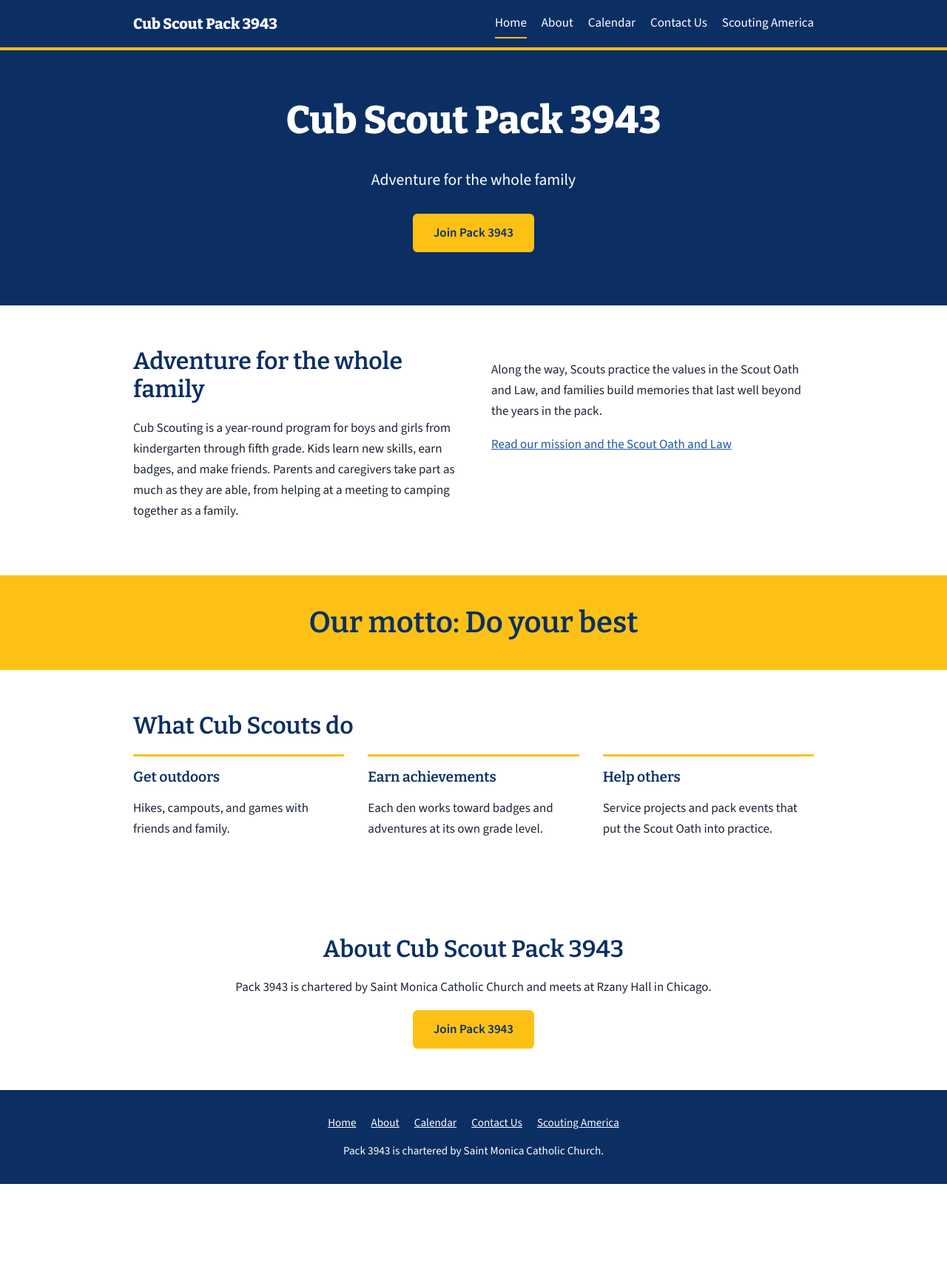
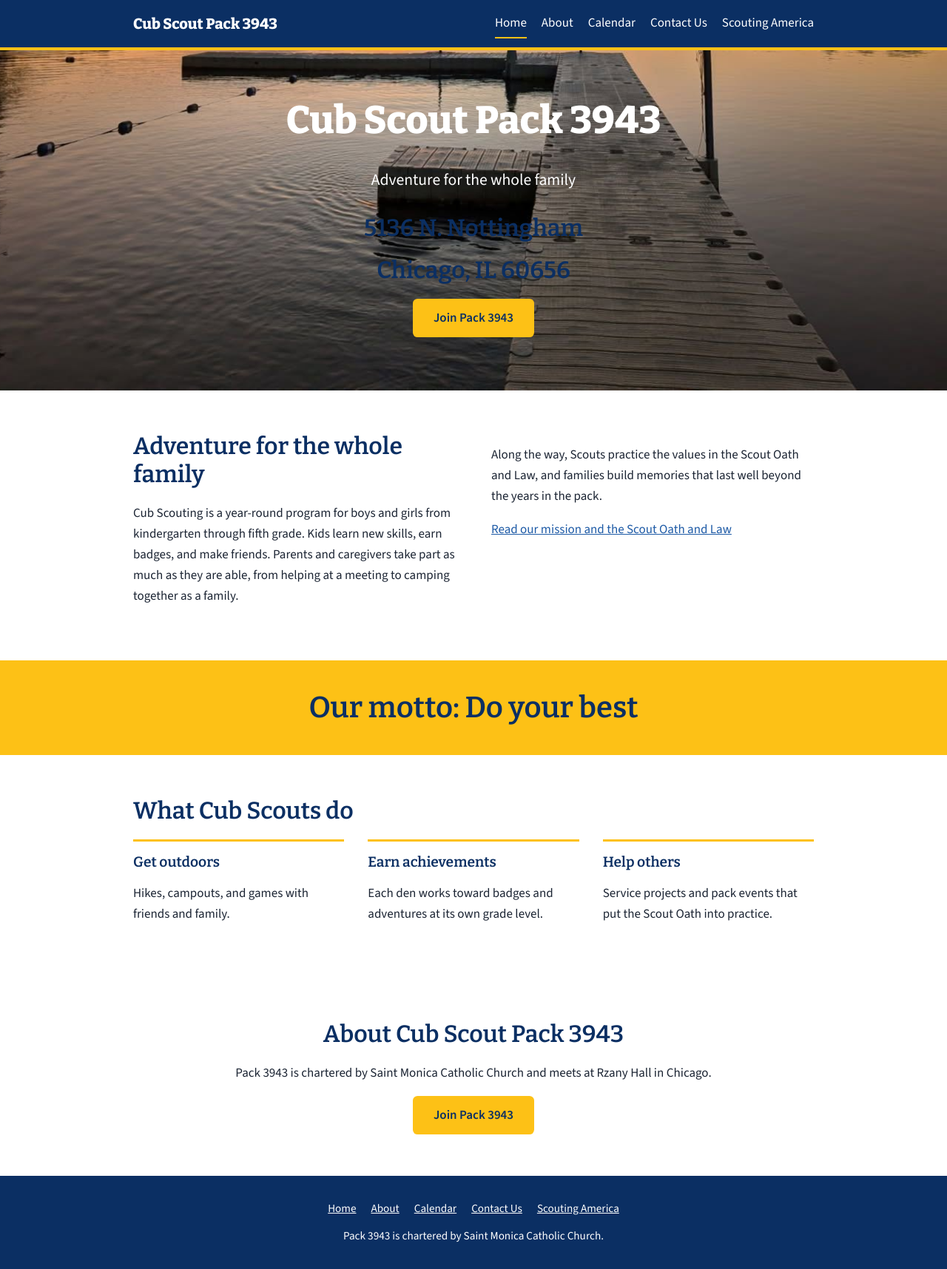
Before and after one commit to pack-3943/pack-3943.github.io, a Jekyll site: the page built from index.markdown, in a window 1280 px wide. Shown: the whole page at 74% size. Built offline with Jekyll 4.4.1, drawn with Linux system fonts in a browser that asks for light colours; before the commit the page ends 1601 px from its top, so only the background shows below that.

Commit message:
adding betz photo

```diff
--- a/OLD index.markdown
+++ /dev/null
@@ -1,6 +0,0 @@
----
-# Feel free to add content and custom Front Matter to this file.
-# To modify the layout, see https://jekyllrb.com/docs/themes/#overriding-theme-defaults
-
-layout: home
----
--- a/assets/css/pack.css
+++ b/assets/css/pack.css
@@ -26,7 +26,7 @@ h3{font-size:1.2rem;font-weight:600}
 .site-nav a:hover,.site-nav a[aria-current]{border-bottom-color:var(--gold)}
 
 /* Home */
-.hero{background:var(--navy);color:#fff;text-align:center;padding:4rem 0 4.5rem}
+.hero{background:var(--navy);color:#fff;text-align:center;padding:4rem 0 4.5rem;background-image: url('waterfront-betz.jpg');background-repeat: no-repeat;background-attachment: fixed;background-position: center bottom;}
 .hero h1{color:#fff}
 .hero-tag{font-size:1.35rem;margin:0 0 1.75rem}
 .button{display:inline-block;background:var(--gold);color:var(--navy);font-weight:600;text-decoration:none;padding:.75rem 1.75rem;border-radius:.4rem}
--- a/index.markdown
+++ b/index.markdown
@@ -5,6 +5,8 @@ layout: default
   <div class="wrap">
     <h1>Cub Scout Pack 3943</h1>
     <p class="hero-tag">Adventure for the whole family</p>
+    <h2>5136 N. Nottingham</h2>
+    <h2>Chicago, IL 60656</h2>
     <a class="button" href="{{ 'https://beascout.scouting.org/units/3a5b47f3-0868-4146-914f-f8d36bc34fb9' | relative_url }}">Join Pack 3943</a>
   </div>
 </section>
@@ -24,7 +26,7 @@ layout: default
 
 <section class="motto">
   <div class="wrap motto-row">
-    <h2>Our motto: Do your best</h2>
+  <h2>Our motto: Do your best</h2>
   </div>
 </section>
 
```
Also changed, not shown: assets/css/waterfront-betz.jpg (added).
